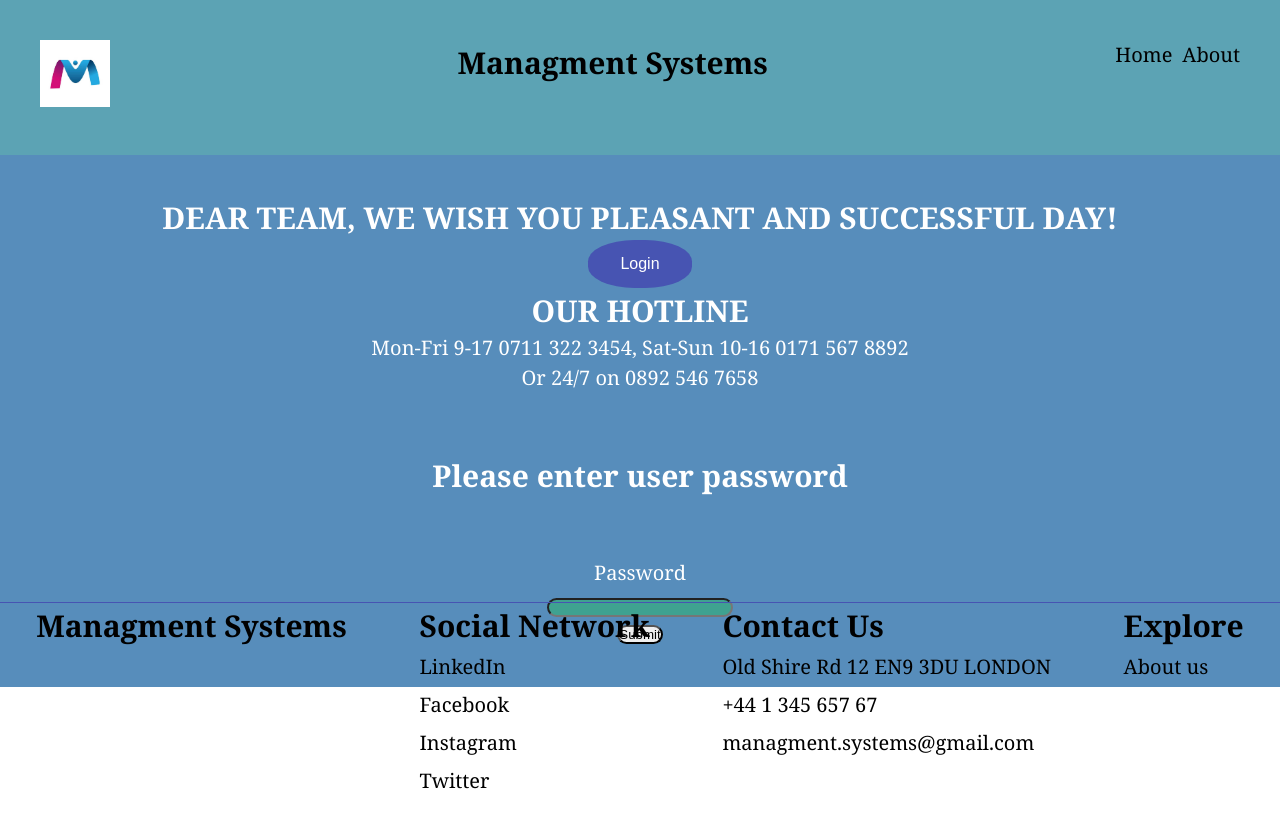
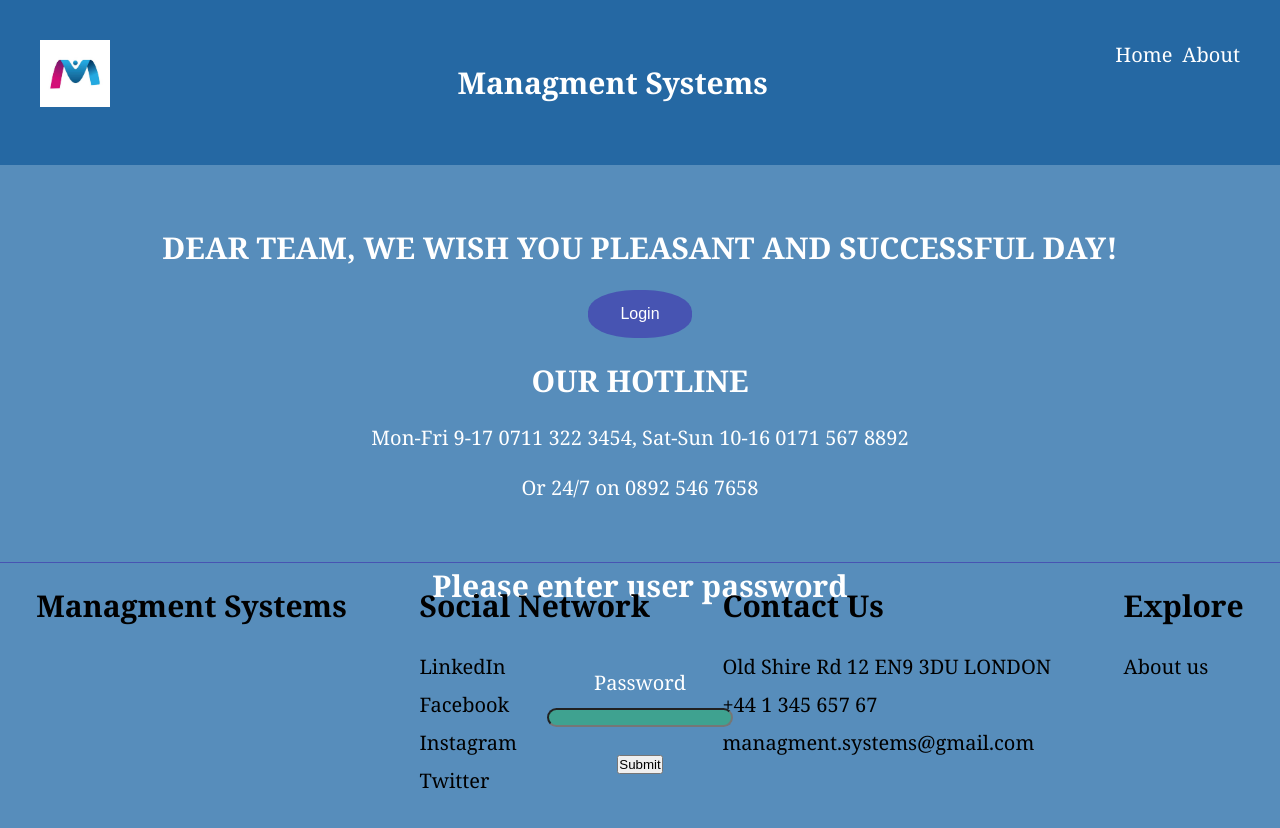
Before and after one commit to lsvelikov/Cashier, an Angular app: page /login in a window 1280 px wide. Shown: the top 828 px of the page. Before the commit the page ends 800 px from the top, so only its background shows below. Built offline with nearby package versions, Linux system fonts and the light colour scheme.

Commit message:
fixing header and login

```diff
--- a/src/app/app.component.css
+++ b/src/app/app.component.css
@@ -8,14 +8,13 @@
 }
 
 .site-section.site-header {
-    background: rgb(92, 163, 180);
+    background: rgb(37, 104, 163);
 }
 
 .site-section.banner {
     background: rgb(87, 141, 187);
     color: white;
     text-align: center;
-    margin-bottom: 3rem;
 }
 
 button {
--- a/src/app/header/header.component.css
+++ b/src/app/header/header.component.css
@@ -1,6 +1,7 @@
 .site-header {
     display: flex;
     justify-content: space-between;
+    color: white;
 }
 
 .site-header nav ul {
--- a/src/app/login/login.component.css
+++ b/src/app/login/login.component.css
@@ -21,7 +21,3 @@ h2 {
 .action {
     text-align: center;
 }
-
-.action button {
-    border-radius: 0.8em;
-}
--- a/src/styles.css
+++ b/src/styles.css
@@ -11,4 +11,9 @@ html {
 
 h1, h2 , h3, h4, h5, h6 {
   font: "PT Serif";
+  margin: 1rem 0;
 }
+
+p {
+  margin: 1rem 0;
+}
```
